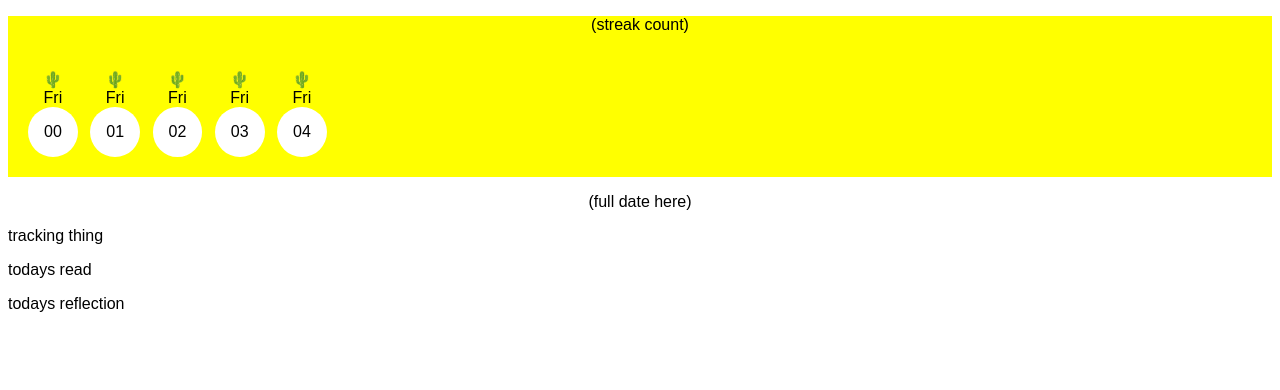
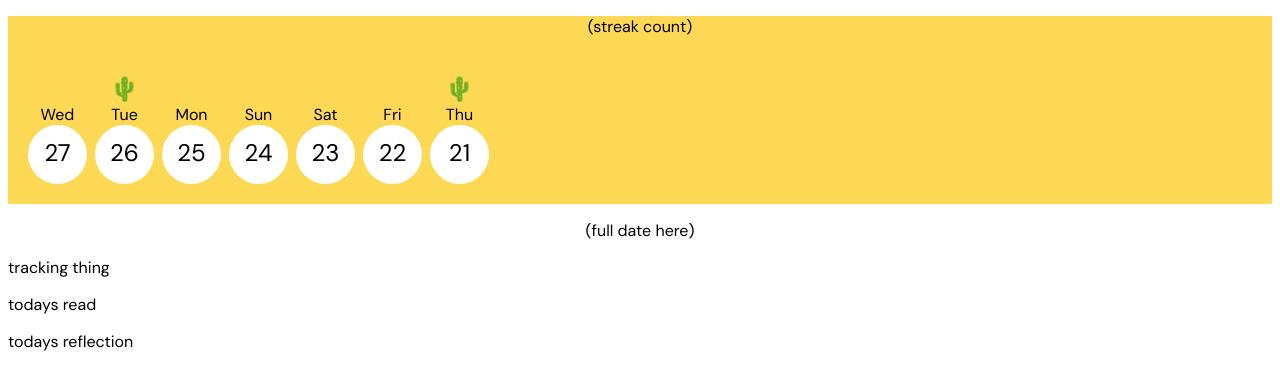
Before and after one commit to 9ps/dryguy, a plain HTML site: page testE_dates/index.html in a window 1280 px wide. Drawn offline with Linux system fonts and the light colour scheme.

Commit message:
dates progress

```diff
--- a/testE_dates/index.html
+++ b/testE_dates/index.html
@@ -4,6 +4,9 @@
     <meta charset="UTF-8">
     <meta http-equiv="X-UA-Compatible" content="IE=edge">
     <meta name="viewport" content="width=device-width, initial-scale=1.0">
+    <link rel="preconnect" href="https://fonts.googleapis.com">
+    <link rel="preconnect" href="https://fonts.gstatic.com" crossorigin>
+    <link href="https://fonts.googleapis.com/css2?family=DM+Sans:wght@400;500;700&display=swap" rel="stylesheet">
     <link href="styles.css" rel="stylesheet">
     <title>Test E</title>
 </head>
@@ -11,38 +14,7 @@
     <div class="top">
         <p class="streak center">(streak count)</p>
         <div class="dates">
-
-            <!-- we need to generate a set amount of dates before the current date -->
-
-            <div class="date dateOther">
-                <div class="cactus">🌵</div>
-                <div class="dayText">Fri</div>
-                <div class="dateText">00</div>
-            </div>
-
-            <div class="date dateOther">
-                <div class="cactus">🌵</div>
-                <div class="dayText">Fri</div>
-                <div class="dateText">01</div>
-            </div>
-
-            <div class="date dateOther">
-                <div class="cactus">🌵</div>
-                <div class="dayText">Fri</div>
-                <div class="dateText">02</div>
-            </div>
-
-            <div class="date dateOther">
-                <div class="cactus">🌵</div>
-                <div class="dayText">Fri</div>
-                <div class="dateText">03</div>
-            </div>
-
-            <div class="date dateOther">
-                <div class="cactus">🌵</div>
-                <div class="dayText">Fri</div>
-                <div class="dateText">04</div>
-            </div>
+        <!-- we want dates to end up here -->
         </div>
     </div>
 
--- a/testE_dates/script.js
+++ b/testE_dates/script.js
@@ -2,46 +2,93 @@
 Storage.prototype.setObject = function(key, value) {
     this.setItem(key, JSON.stringify(value));
 }
-
 Storage.prototype.getObject = function(key) {
     var value = this.getItem(key);
     return value && JSON.parse(value);
 }
 
-//selectors
-const dateToday = document.querySelector('.dateToday');
-const fullDate = document.querySelector('.fullDate'); //this is a test that the page is related to this day
+// SELECTORS
+// const dateToday = document.querySelector('.dateToday');
+// const fullDate = document.querySelector('.fullDate'); //this is a test that the page is related to this day
+// const dates = document.querySelector('.dates');
 
 //DATE STUFF
+const daysOfTheWeek = ["Sun", "Mon", "Tue", "Wed", "Thu", "Fri", "Sat"]
 var d = new Date(); //right now
 var today = new Date(d.getFullYear(), d.getMonth(), d.getDate()); //stripped of time data
 
-dateToday.textContent = today.getDate(); //get method (getDate = day of the month, day = weekday)
-dateToday.style.color = 'blue';
-
-fullDate.textContent = today.toDateString();
-
-//setting up a "yesterday"
-var yes = new Date();
-yes.setDate(today.getDate() - 1);
-console.log("today: ", today);
-console.log("yes: ", yes);
 
 
-var d = new Date(); //right now
-var today = new Date(d.getFullYear(), d.getMonth(), d.getDate()); //stripped of time data
+dates = [today];
 
-dates = [today];
-for(i = 1; i < 7; i++){
-    dates[i] = new Date();
-    dates[i].setDate(dates[i-1].getDate() - 1);
+/* <div class="date dateToday">
+<div class="cactus">🌵</div>
+<div class="dayText">Fri</div>
+<div class="dateText">04</div>
+</div> */
+
+
+// var dateThing = document.createElement('div');
+// dateThing.className = 'dateText';
+// dateThing.textContent = dates[0].getDate();
+// document.querySelector('.dates').appendChild(dateThing);
+
+// var dateThing = document.createElement('div');
+// dateThing.className = 'dateText';
+// dateThing.textContent = dates[0].getDate();
+// document.querySelector('.dates').appendChild(dateThing);
+
+// var dateThing = document.createElement('div');
+// dateThing.className = 'dateText';
+// dateThing.textContent = dates[0].getDate();
+// document.querySelector('.dates').appendChild(dateThing);
+
+
+var dates = [];
+
+for(i = 0; i < 7; i++){
+    if(dates.length == 0) {
+        console.log("ran");
+        dates = [today];
+    } else {
+        dates[i] = new Date();
+        dates[i].setDate(dates[i-1].getDate() - 1);
+    }
+
+    var dateThing = document.createElement('div');
+    dateThing.className = 'date';
+    document.querySelector('.dates').appendChild(dateThing);
+
+    var isCactus;
+    if(dates[i].getDay() == 2 || dates[i].getDay() == 4) {
+        isCactus = "🌵";
+    } else {
+        isCactus = "";
+    }
+
+    var dayCactus = document.createElement('div');
+    dayCactus.className = 'dayCactus';
+    dayCactus.textContent = isCactus;
+
+    var dayText = document.createElement('div');
+    dayText.className = 'dayText';
+    dayText.textContent = daysOfTheWeek[dates[i].getDay()];
+
+    var dateText = document.createElement('div');
+    dateText.className = 'dateText';
+    dateText.textContent = dates[i].getDate();
+
+    dateThing.appendChild(dayCactus);
+    dateThing.appendChild(dayText);
+    dateThing.appendChild(dateText);
+
+
+
+    // var dateThing = document.createElement('div');
+    // dateThing.className = 'dateText';
+    // dateThing.textContent = dates[i].getDate();
+    // document.querySelector('.dates').appendChild(dateThing);
+
 }
 
-console.log("dates: ", dates);
-
-// ISO Date 	"2015-03-25" (The International Standard)
-// const randomDay = new Date("2021-02-21");
-//date2.textContent = randomDay.toDateString();
-// console.log(today);
-
-//dateToday.textContent = today.toDateString();
+// console.log("dates: ", dates);
--- a/testE_dates/styles.css
+++ b/testE_dates/styles.css
@@ -1,5 +1,5 @@
 .top {
-    background-color: yellow;
+    background-color: #FDD855;
 }
 
 .dates {
@@ -8,16 +8,29 @@
     padding: 1em;
 }
 
+.dayCactus {
+    font-size: 18pt;
+}
+
 .date {
     text-align: center;
     display: inline-block;
     padding: 0.25em;
+    font-size: 12pt;
 }
 
 .dateText {
-    padding: 1em;
+    padding: 0.5em;
     border-radius: 100%;
     background-color: white;
+    text-align: center;
+    font-size: 18pt;
+    width: 35px;
+    height: 35px;
+}
+
+.selectedDate {
+    /* do something with border-radius to change it... might also need a square below it */
 }
 
 /* global changes */
@@ -27,5 +40,5 @@
 }
 
 * {
-    font-family: Arial, Helvetica, sans-serif;
+    font-family: 'DM Sans', sans-serif;
 }
```
